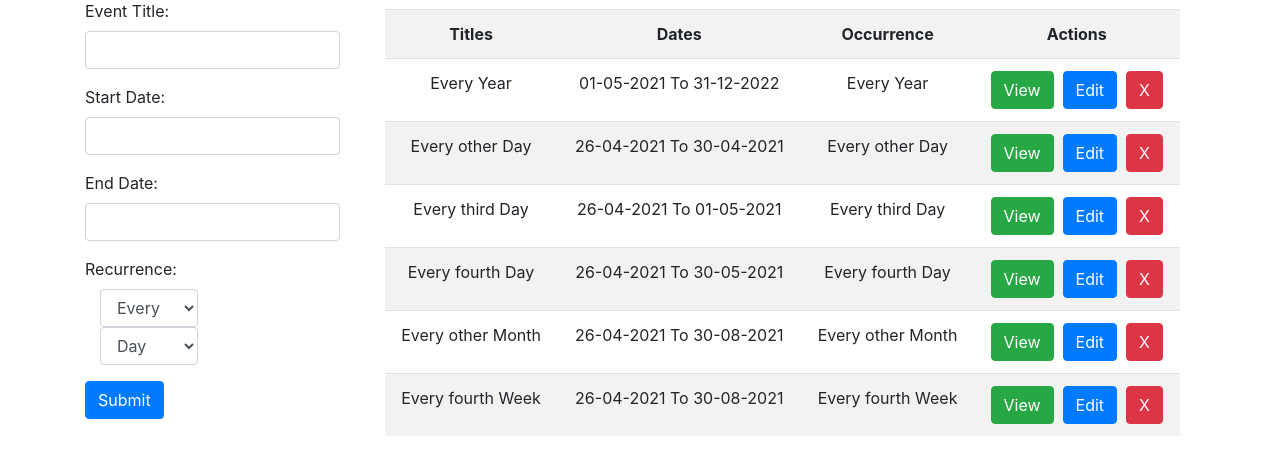
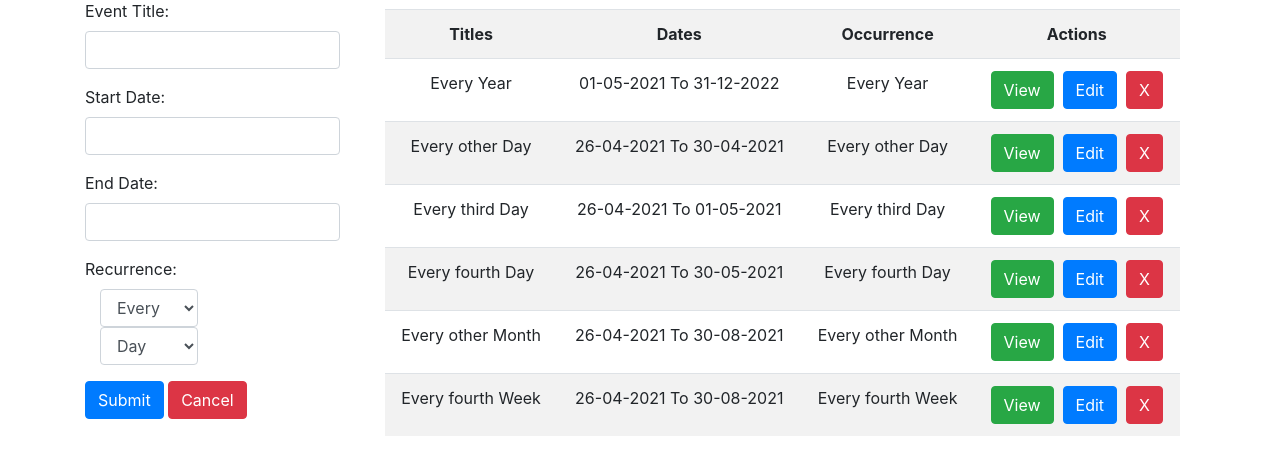
Before and after one commit to Poojan-Mehta/tatva, a CodeIgniter app: page /tatva_git/index.php/event/index in a window 1280 px wide. Shown: the part 47-522 px from the top of the page. Run offline with CodeIgniter, Linux system fonts and the light colour scheme; data comes from the database, SQL or seed files in the repository; some libraries are stand-ins or nearby versions.

Commit message:
Added cancel button on event add page

```diff
--- a/application/views/Event/index.php
+++ b/application/views/Event/index.php
@@ -68,6 +68,7 @@ if ($error != "") {?>
 
 			  </div>
 			  <button type="button" class="btn btn-primary" onclick="checkValidation(event);">Submit</button>
+			  <button type="button" class="btn btn-danger">Cancel</button>
 			</form>
 		</div>
 		<div class="col-md-9">
```
